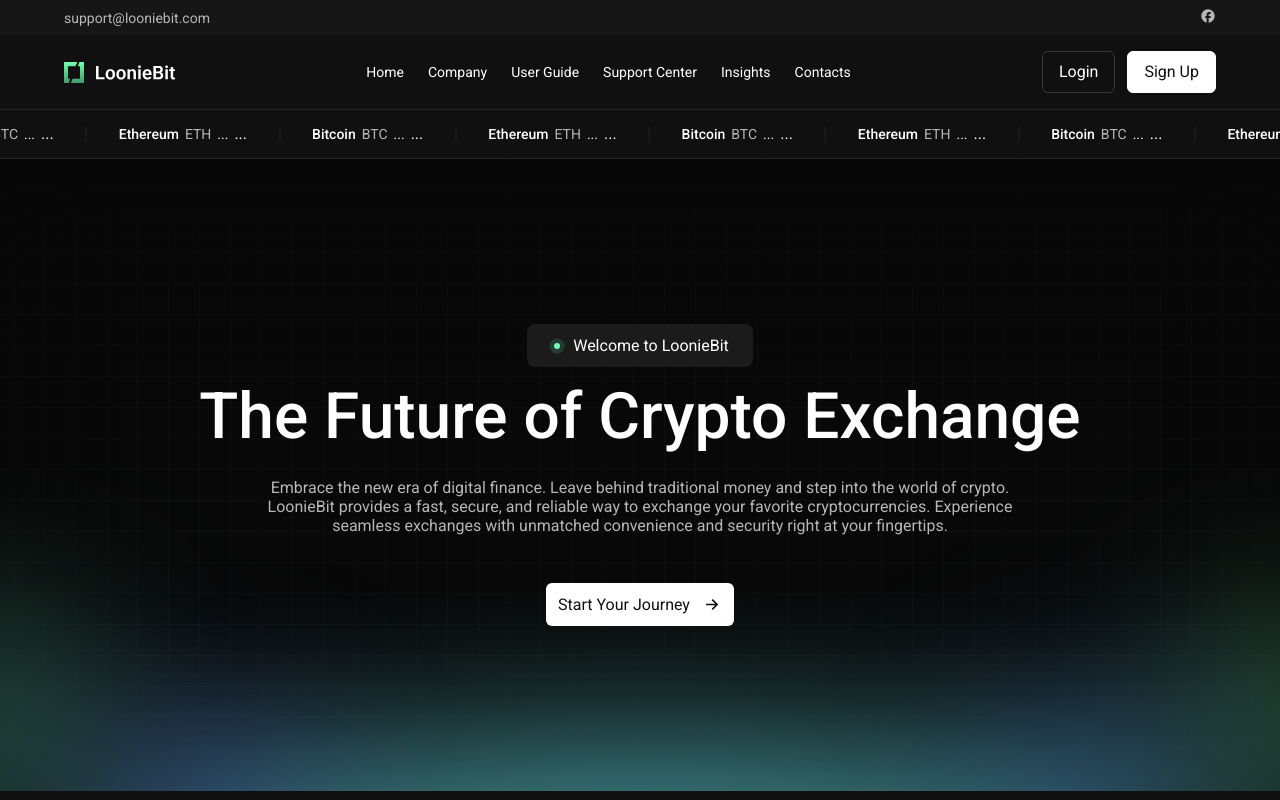
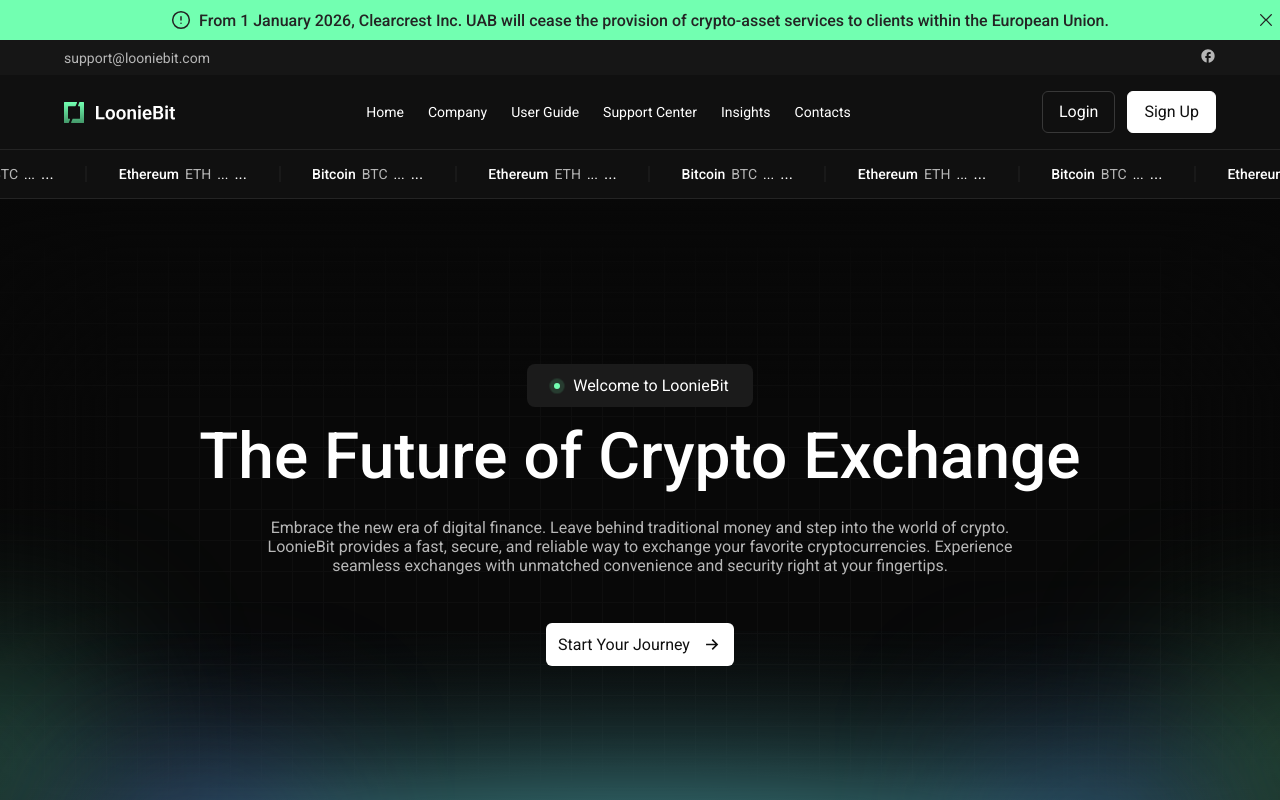
Before and after one commit to hosting1-born2be/looniebit, a Next.js app: page / in a window 1280 px wide. Shown: the top 800 px of the page. Built offline with nearby package versions, Linux system fonts and the light colour scheme; no server answers.

Commit message:
added Disclaimer component to Header and wrapped CryptoTicker in a new headerContent class for improved layout

```diff
--- /dev/null
+++ b/src/shared/ui/components/disclaimer/Disclaimer.module.scss
@@ -0,0 +1,52 @@
+
+.disclaimer {
+  width: 100%;
+  max-width: 100%;
+  opacity: 0.88;
+  position: relative;
+  background: #72ffb1;
+  z-index: 100;
+  opacity: 1;
+  transition: all 0.3s ease-in-out;
+  &.closed {
+    //opacity: 0;
+    display: none;
+  }
+
+  .disclaimerContent {
+    display: flex;
+    align-items: center;
+    justify-content: center;
+    gap: 8px;
+    position: relative;
+    padding: 10px 8px;
+    @media (max-width: 992px) {
+      padding: 8px 40px 8px 8px;
+    }
+    svg {
+      &:first-child {
+        width: 20px;
+        height: 20px;
+      }
+    }
+    p {
+      color: #242424;
+      font-size: 16px;
+      font-style: normal;
+      font-weight: 500;
+      line-height: normal;
+
+      @media (max-width: 992px) {
+        font-size: 12px;
+        width: calc(100% - 28px);
+      }
+    }
+    .closeDisclaimer {
+      position: absolute;
+      right: 8px;
+      top: 50%;
+      transform: translateY(-50%);
+      cursor: pointer;
+    }
+  }
+}
--- /dev/null
+++ b/src/shared/ui/components/disclaimer/Disclaimer.tsx
@@ -0,0 +1,68 @@
+'use client';
+import { useEffect, useState } from 'react';
+
+import styles from './Disclaimer.module.scss';
+
+export const Disclaimer = () => {
+  const [isClosed, setIsClosed] = useState(false);
+
+  const toggleDisclaimer = () => {
+    sessionStorage.setItem('disclaimer-closed', 'true');
+    setIsClosed(true);
+  };
+
+  useEffect(() => {
+    const disclaimerClosed = sessionStorage.getItem('disclaimer-closed');
+    if (disclaimerClosed === 'true') {
+      setIsClosed(true);
+    }
+  }, []);
+
+  return (
+    <div className={`${styles.disclaimer} ${isClosed ? styles.closed : ''}`}>
+      <div className={styles.disclaimerContent}>
+        <svg
+          xmlns="http://www.w3.org/2000/svg"
+          width="20"
+          height="20"
+          viewBox="0 0 20 20"
+          fill="none"
+        >
+          <path
+            d="M9.99996 6.66663V9.99996M9.99996 13.3333H10.0083M18.3333 9.99996C18.3333 14.6023 14.6023 18.3333 9.99996 18.3333C5.39759 18.3333 1.66663 14.6023 1.66663 9.99996C1.66663 5.39759 5.39759 1.66663 9.99996 1.66663C14.6023 1.66663 18.3333 5.39759 18.3333 9.99996Z"
+            stroke="#242424"
+            strokeWidth="1.5"
+            strokeLinecap="round"
+            strokeLinejoin="round"
+          />
+        </svg>
+        <p className={styles.disclaimerText}>
+          From 1 January 2026, Clearcrest Inc. UAB will cease the provision of
+          crypto-asset services to clients within the European Union.
+        </p>
+        <svg
+          onClick={toggleDisclaimer}
+          className={styles.closeDisclaimer}
+          xmlns="http://www.w3.org/2000/svg"
+          width="12"
+          height="12"
+          viewBox="0 0 12 12"
+          fill="none"
+        >
+          <path
+            fillRule="evenodd"
+            clipRule="evenodd"
+            d="M0.225254 11.8609C0.160909 11.8112 0.108063 11.7505 0.0697357 11.6824C0.0314083 11.6143 0.00835091 11.54 0.00188192 11.4639C-0.00458708 11.3877 0.00565929 11.3111 0.0320346 11.2385C0.0584099 11.166 0.100397 11.0988 0.155597 11.0408L4.95505 5.99304L0.155596 0.945282C0.0507919 0.827595 0.000865465 0.677783 0.0163714 0.527519C0.0318773 0.377255 0.1116 0.238316 0.238687 0.14007C0.365774 0.0418243 0.530265 -0.0080271 0.697387 0.00105473C0.864508 0.0101366 1.02116 0.0774402 1.13423 0.188737L6.29401 5.61477C6.39416 5.72013 6.44921 5.8543 6.44921 5.99304C6.44921 6.13178 6.39416 6.26595 6.29401 6.37131L1.13423 11.7973C1.02288 11.9142 0.864599 11.9865 0.69416 11.9983C0.523721 12.0101 0.355067 11.9604 0.225254 11.8601L0.225254 11.8609Z"
+            fill="#242424"
+          />
+          <path
+            fillRule="evenodd"
+            clipRule="evenodd"
+            d="M11.7747 11.8609C11.8391 11.8112 11.8919 11.7505 11.9303 11.6824C11.9686 11.6143 11.9916 11.54 11.9981 11.4639C12.0046 11.3877 11.9943 11.3111 11.968 11.2385C11.9416 11.166 11.8996 11.0988 11.8444 11.0408L7.04495 5.99304L11.8444 0.945282C11.9492 0.827595 11.9991 0.677783 11.9836 0.527519C11.9681 0.377255 11.8884 0.238316 11.7613 0.14007C11.6342 0.0418243 11.4697 -0.0080271 11.3026 0.00105474C11.1355 0.0101366 10.9788 0.0774402 10.8658 0.188737L5.70599 5.61477C5.60584 5.72013 5.55079 5.8543 5.55079 5.99304C5.55079 6.13178 5.60584 6.26595 5.70599 6.37131L10.8658 11.7973C10.9771 11.9142 11.1354 11.9865 11.3058 11.9983C11.4763 12.0101 11.6449 11.9604 11.7747 11.8601L11.7747 11.8609Z"
+            fill="#242424"
+          />
+        </svg>
+      </div>
+    </div>
+  );
+};
--- a/src/shared/ui/components/header/Header.tsx
+++ b/src/shared/ui/components/header/Header.tsx
@@ -10,6 +10,7 @@
 import Instagram from '../../icons/socials/Instagram';
 import X from '../../icons/socials/X';
 import CryptoTicker from '../cryptoTicker/cryptoTicker';
+import { Disclaimer } from '../disclaimer/Disclaimer';
 import styles from './header.module.scss';
 
 export default function Header() {
@@ -29,6 +30,7 @@
 
   return (
     <>
+      <Disclaimer />
       <header className={styles.header}>
         <div className={styles.headerTop}>
           <div className={styles.headerTopLeft}>
@@ -83,7 +85,9 @@
           </div>
         </div>
       </header>
-      <CryptoTicker />
+      <div className={styles.headerContent}>
+        <CryptoTicker />
+      </div>
       <div
         className={`${styles.mobileMenu} ${
           isMobileMenuOpen ? styles.active : ''
--- a/src/shared/ui/components/header/header.module.scss
+++ b/src/shared/ui/components/header/header.module.scss
@@ -172,3 +172,7 @@
     }
   }
 }
+
+.headerContent{
+  position: relative;
+}
```
